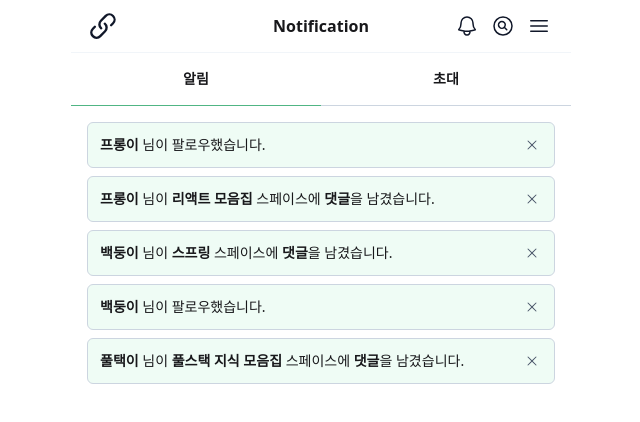
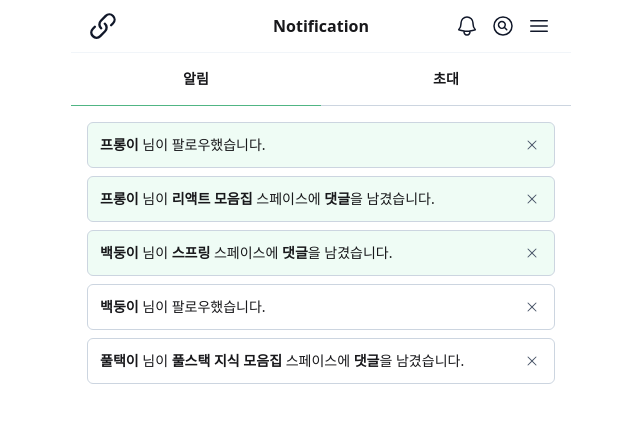
Before and after one commit to Team-TenTen/LinkHub-FE, a Next.js app: page /notification in a window 1280 px wide. Shown: the top 422 px of the page, without its empty margins (319-959 px from the left). Built offline with nearby package versions, Linux system fonts and the light colour scheme; a web font is replaced by a local one.

Commit message:
feat: #52 - 알림 데이터 props 수정

```diff
--- a/src/app/(routes)/notification/page.tsx
+++ b/src/app/(routes)/notification/page.tsx
@@ -17,7 +17,7 @@ const NotificationPage = () => {
           userName={notification.userName}
           spaceId={notification.spaceId}
           spaceName={notification.spaceName}
-          onAccept={() => console.log('스페이스 수락')}
+          isRead={notification.isRead}
           onClose={() => console.log('알람 닫기')}
         />
       ))}
```
